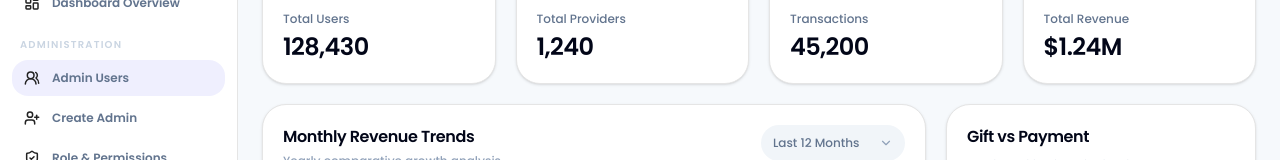
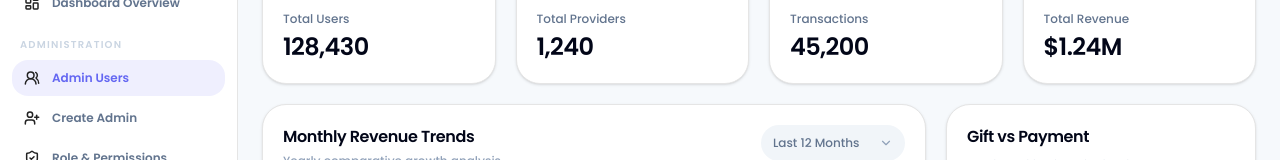
Before and after one commit to Dcodaxproducts/gift-shop, a Next.js app: page / in a window 1280 px wide. Shown: the part 163-323 px from the top of the page. Built offline with nearby package versions, Linux system fonts and the light colour scheme.

Commit message:
fix: set active sidebar text color

```diff
--- a/src/components/dashboard/sidebar.tsx
+++ b/src/components/dashboard/sidebar.tsx
@@ -130,7 +130,14 @@ export function DashboardSidebar({ isOpen, onClose }: DashboardSidebarProps) {
                           )}
                           strokeWidth={2.25}
                         />
-                        <span className="min-w-0 flex-1 truncate">{item.title}</span>
+                        <span
+                          className={cn(
+                            "min-w-0 flex-1 truncate",
+                            item.active && "text-primary",
+                          )}
+                        >
+                          {item.title}
+                        </span>
                         {item.badge ? (
                           <span className="rounded-full bg-primary px-1.5 py-0.5 text-[10px] font-bold text-white">
                             {item.badge}
```
